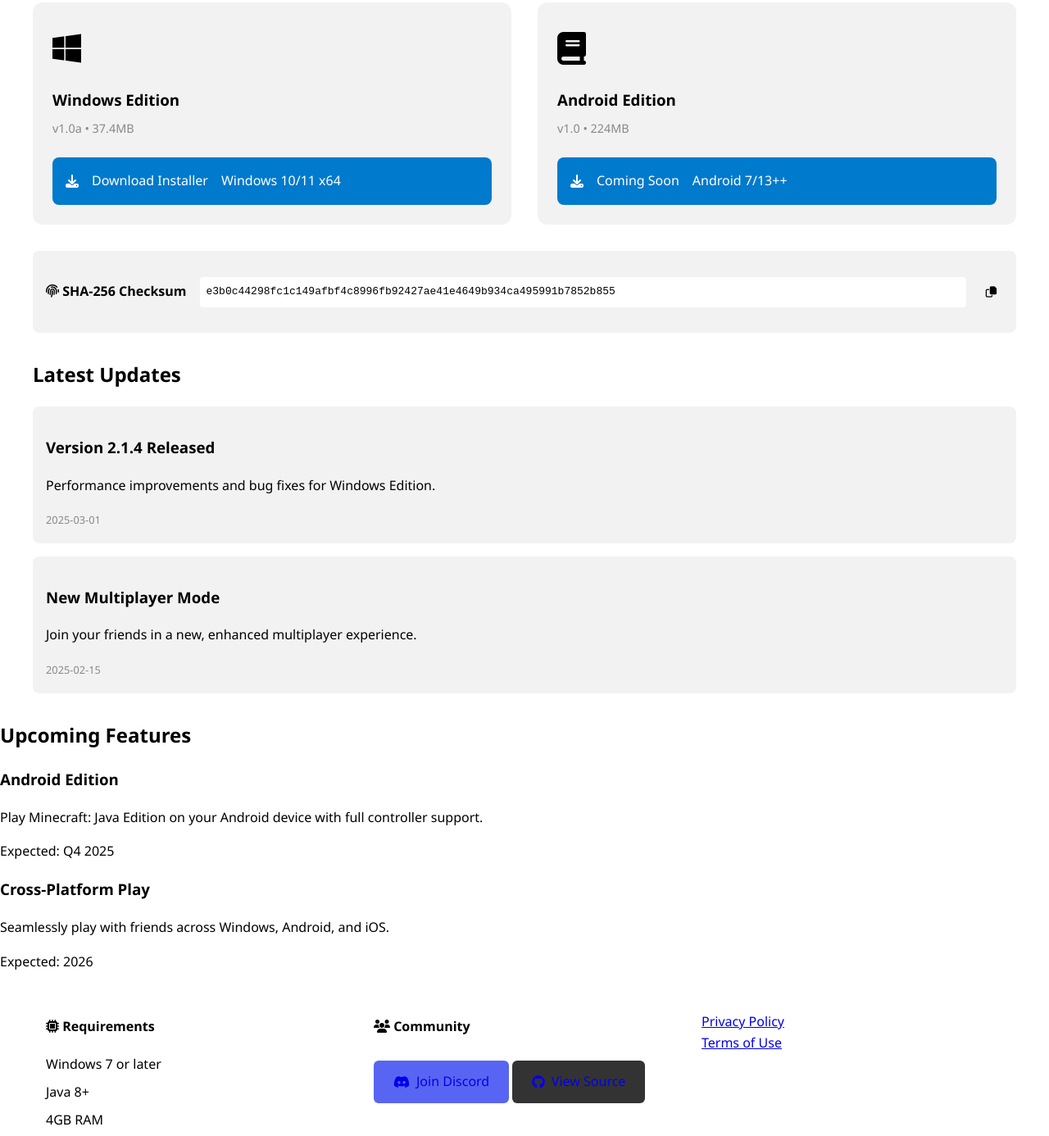
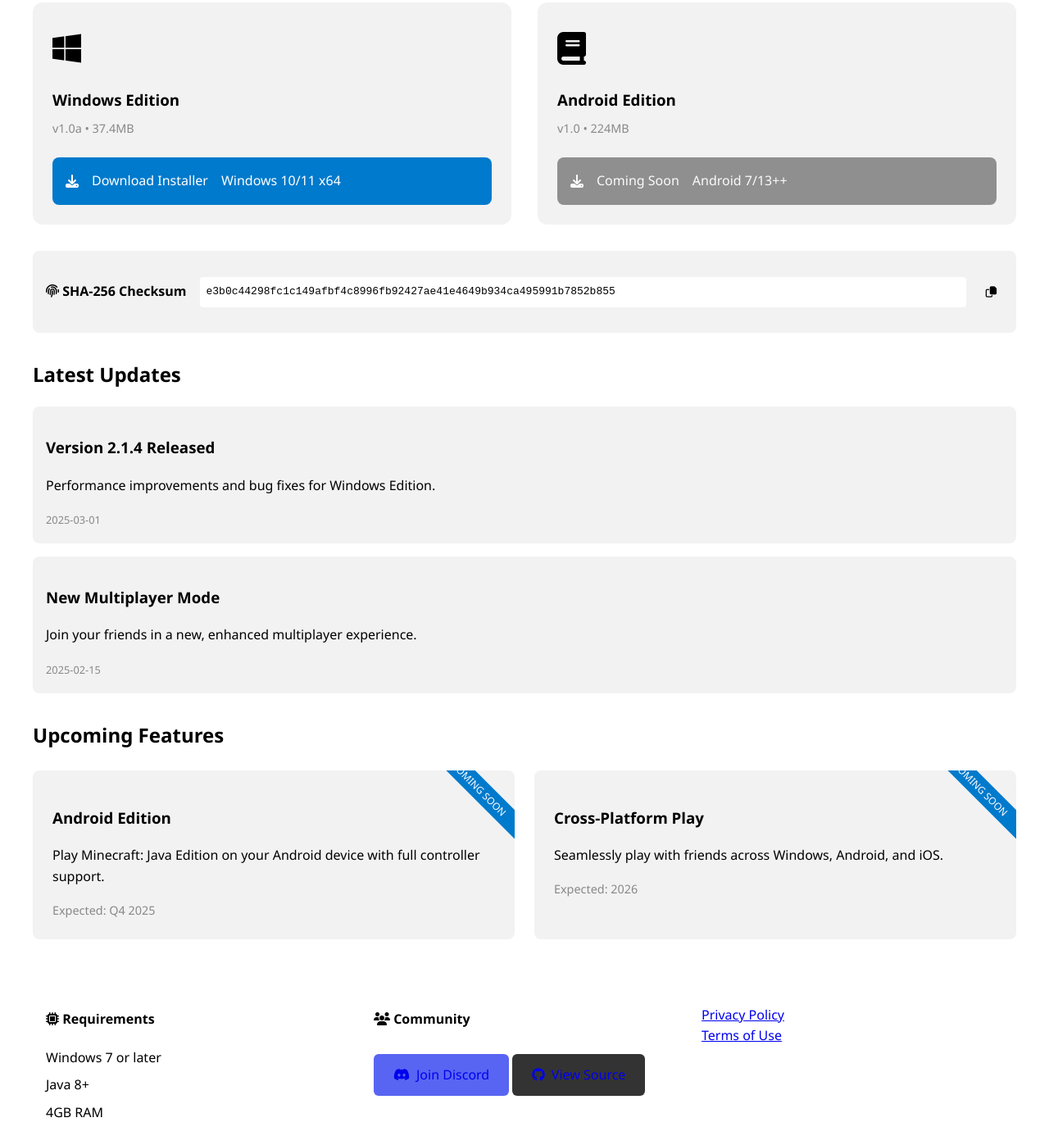
Before and after one commit to Firepdx01/Command-Launcher, a plain HTML site: page index.html in a window 1280 px wide. Shown: the part 896-2282 px from the top of the page at 82% size. Drawn offline with Linux system fonts and the light colour scheme.

Commit message:
Update main.css
Signed-off-by: Firepdx <96644284+Firepdx01@users.noreply.github.com>

```diff
--- a/main.css
+++ b/main.css
@@ -66,7 +66,7 @@ body {
 }
 
 /* Main Sections */
-.about, .features, .download, .updates {
+.about, .features, .download, .updates, .upcoming {
   max-width: 1200px;
   margin: 2rem auto;
   padding: 0 1rem;
@@ -147,6 +147,13 @@ body {
   transition: background 0.3s ease, box-shadow 0.3s ease;
 }
 
+.download-btn.disabled {
+  background: #666;
+  cursor: not-allowed;
+  opacity: 0.7;
+  pointer-events: none;
+}
+
 .download-btn:hover {
   background: #0099e6;
   box-shadow: 0 4px 15px rgba(0, 168, 252, 0.3);
@@ -200,6 +207,41 @@ body {
 
 .update-date {
   font-size: 0.8rem;
+  color: #888;
+}
+
+/* Upcoming Features Section */
+.upcoming .upcoming-list {
+  display: grid;
+  gap: 1.5rem;
+  grid-template-columns: repeat(auto-fit, minmax(280px, 1fr));
+  margin-top: 1.5rem;
+}
+
+.upcoming-item {
+  background: var(--secondary);
+  border-radius: 8px;
+  padding: 1.5rem;
+  position: relative;
+  overflow: hidden;
+}
+
+.upcoming-item::after {
+  content: "COMING SOON";
+  position: absolute;
+  top: 10px;
+  right: -30px;
+  background: var(--accent);
+  color: white;
+  padding: 3px 30px;
+  transform: rotate(45deg);
+  font-size: 0.75rem;
+}
+
+.release-date {
+  display: block;
+  margin-top: 0.5rem;
+  font-size: 0.9rem;
   color: #888;
 }
 
@@ -345,8 +387,6 @@ pre {
   animation: hoverBounce 0.3s ease-in-out;
 }
 
-/* Dark mode (default) is set by :root */
-
 /* Light Mode Overrides */
 body.light-mode {
   --primary: #ffffff;
@@ -375,7 +415,7 @@ body.light-mode {
   background: #0099e6;
 }
 
-/* Responsive */
+/* Responsive Design */
 @media (max-width: 768px) {
   .logo-container {
     flex-direction: column;
@@ -388,4 +428,7 @@ body.light-mode {
     flex-direction: column;
     gap: 0.5rem;
   }
+  .upcoming-list {
+    grid-template-columns: 1fr;
+  }
 }
```
